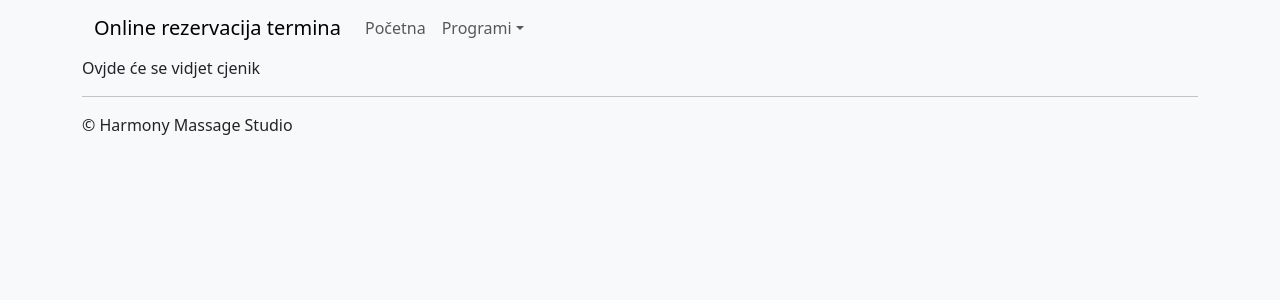
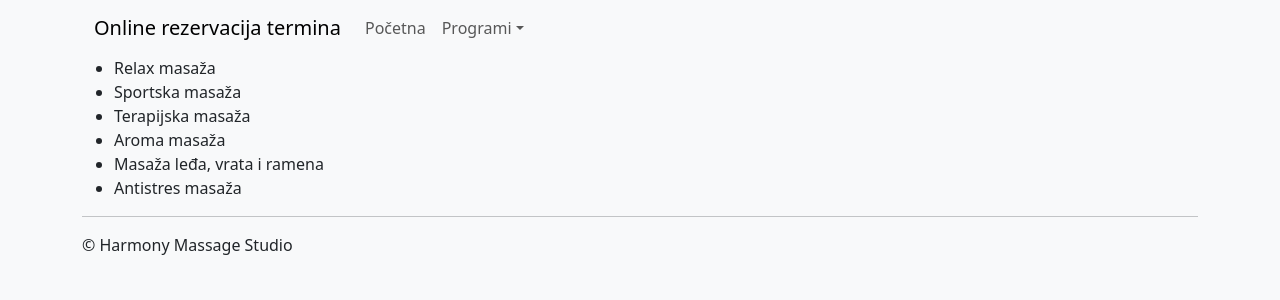
Before and after one commit to snalcermaja/OnlineRezervacijaTermina, a React (Vite) app: page /korisnici in a window 1280 px wide. Shown: the top 300 px of the page. Built offline with nearby package versions, Linux system fonts and the light colour scheme.

Commit message:
Servis za smjer i prikaz podataka

```diff
--- /dev/null
+++ b/src/korisnici/KoriniciPodaci.jsx
@@ -0,0 +1,50 @@
+export const korisnici = [
+    {
+        sifra: 1,
+        naziv: 'Relax masaža',
+        trajanje: 60,
+        cijena: 40,
+        datumPokretanja: '2024-01-01T00:00:00',
+        aktivan: true
+    },
+    {
+     sifra: 2,
+        naziv: 'Sportska masaža',
+        trajanje: 45,
+        cijena: 50,
+        datumPokretanja: '2024-01-01T00:00:00',
+        aktivan: true
+    },
+    {
+     sifra: 3,
+        naziv: 'Terapijska masaža',
+        trajanje: 60,
+        cijena: 45,
+        datumPokretanja: '2024-01-01T00:00:00',
+        aktivan: true
+    },
+    {
+     sifra: 4,
+        naziv: 'Aroma masaža',
+        trajanje: 60,
+        cijena: 40,
+        datumPokretanja: '2024-01-01T00:00:00',
+        aktivan: true
+    },
+    {
+     sifra: 5,
+        naziv: 'Masaža leđa, vrata i ramena',
+        trajanje: 35,
+        cijena: 30,
+        datumPokretanja: '2024-01-01T00:00:00',
+        aktivan: true
+    },
+    {
+     sifra: 2,
+        naziv: 'Antistres masaža',
+        trajanje: 60,
+        cijena: 45,
+        datumPokretanja: '2024-01-01T00:00:00',
+        aktivan: true
+    },
+]
--- /dev/null
+++ b/src/korisnici/KorisniciService.jsx
@@ -0,0 +1,11 @@
+import { korisnici } from "./KoriniciPodaci"
+
+
+
+async function get() {
+    return {data: korisnici}
+}
+
+export default{
+    get
+}
--- a/src/pages/korisnici/KorisniciPregled.jsx
+++ b/src/pages/korisnici/KorisniciPregled.jsx
@@ -1,7 +1,28 @@
+import { useEffect, useState } from "react"
+import KorisniciService from "../../korisnici/KorisniciService"
+
 export default function KorisniciPregled(){
+
+    const [korisnici, setKorisnici] = useState([])
+
+    useEffect(()=>{
+        ucitajKorinike()
+    },[])
+
+    async function ucitajKorinike() {
+        await KorisniciService.get().then((odgovor)=>{
+            setKorisnici(odgovor.data)
+        })
+    }
+
+
     return(
         <>
-        Ovjde će se vidjet cjenik
+        <ul>
+            {korisnici && korisnici.map((korisnik)=>(
+                <li>{korisnik.naziv}</li>
+            ))}
+        </ul>
         </>
     )
 }
```
